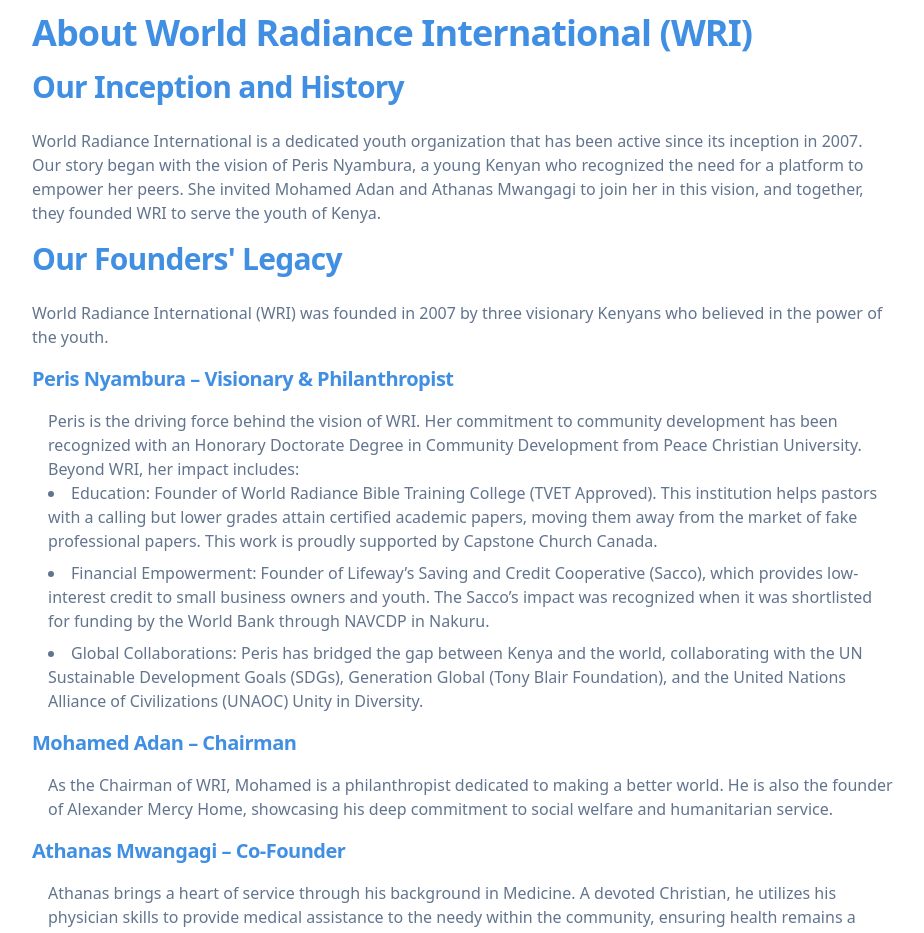
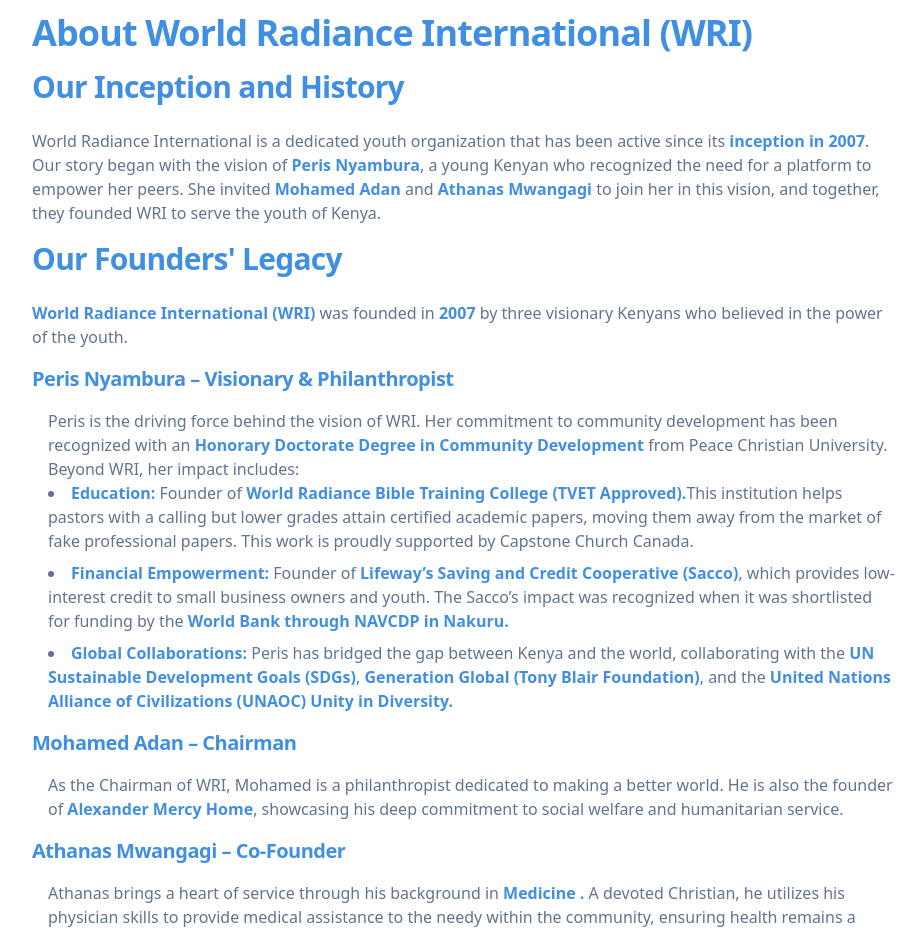
Before and after one commit to codesmithsafrica/kyuid, a Next.js app: page /about in a window 1280 px wide. Shown: the part 100-1033 px from the top of the page, without its empty margins (176-1100 px from the left). Built offline with nearby package versions, Linux system fonts and the light colour scheme.

Commit message:
added bold

```diff
--- a/src/app/about/page.tsx
+++ b/src/app/about/page.tsx
@@ -15,12 +15,24 @@ export default function AboutPage() {
       <div className="prose text-muted-foreground prose-sm mt-6 pb-4 dark:prose-invert">
         <p>
           World Radiance International is a dedicated youth organization that has been active since its
-          inception in 2007.
+         <span style={{
+        color: "#418FE2",
+        fontWeight: "bold"
+      }} > inception in 2007</span>.
         </p>
         <p>
-          Our story began with the vision of Peris Nyambura, a young Kenyan who recognized the
-          need for a platform to empower her peers. She invited Mohamed Adan and Athanas
-          Mwangagi to join her in this vision, and together, they founded WRI to serve the youth of
+          Our story began with the vision of       <span style={{
+        color: "#418FE2",
+        fontWeight: "bold"
+      }} > Peris Nyambura</span>, a young Kenyan who recognized the
+          need for a platform to empower her peers. She invited      <span style={{
+        color: "#418FE2",
+        fontWeight: "bold"
+      }} > Mohamed Adan</span>  and       <span style={{
+        color: "#418FE2",
+        fontWeight: "bold"
+      }} > Athanas
+          Mwangagi</span> to join her in this vision, and together, they founded WRI to serve the youth of
           Kenya.
         </p>
       </div>
@@ -33,7 +45,13 @@ export default function AboutPage() {
       </p> */}
       <div className="prose text-muted-foreground prose-sm mt-6 dark:prose-invert">
         <p>
-          World Radiance International (WRI) was founded in 2007 by three visionary Kenyans who
+         <span style={{
+        color: "#418FE2",
+        fontWeight: "bold"
+      }} > World Radiance International (WRI) </span>was founded in          <span style={{
+        color: "#418FE2",
+        fontWeight: "bold"
+      }} >2007</span>  by three visionary Kenyans who
           believed in the power of the youth.
         </p>
         <h2 style={{
@@ -41,36 +59,72 @@ export default function AboutPage() {
         }} className="text-xl my-4 text-muted-foreground font-semibold tracking-tight">Peris Nyambura – Visionary & Philanthropist</h2>
         <p className="mt-3 ml-4 text-muted-foreground">
           Peris is the driving force behind the vision of WRI. Her commitment to community
-          development has been recognized with an Honorary Doctorate Degree in Community
-          Development from Peace Christian University. Beyond WRI, her impact includes:
+          development has been recognized with an <span style={{
+        color: "#418FE2",
+        fontWeight: "bold"
+      }} >Honorary Doctorate Degree in Community
+          Development</span> from Peace Christian University. Beyond WRI, her impact includes:
         </p>
         <ul className="list-inside ml-4 list-disc">
-          <li className="mb-2">Education: Founder of World Radiance Bible Training College (TVET Approved).
+          <li className="mb-2"><span style={{
+        color: "#418FE2",
+        fontWeight: "bold"
+      }} >Education:</span> Founder of <span style={{
+        color: "#418FE2",
+        fontWeight: "bold"
+      }} >World Radiance Bible Training College (TVET Approved).</span>
             This institution helps pastors with a calling but lower grades attain certified academic
             papers, moving them away from the market of fake professional papers. This work is
             proudly supported by Capstone Church Canada.</li>
-          <li className="mb-2">Financial Empowerment: Founder of Lifeway’s Saving and Credit Cooperative
-            (Sacco), which provides low-interest credit to small business owners and youth. The
-            Sacco’s impact was recognized when it was shortlisted for funding by the World
-            Bank through NAVCDP in Nakuru.</li>
-          <li className="mb-2">Global Collaborations: Peris has bridged the gap between Kenya and the world,
-            collaborating with the UN Sustainable Development Goals (SDGs), Generation
-            Global (Tony Blair Foundation), and the United Nations Alliance of Civilizations
-            (UNAOC) Unity in Diversity.</li>
+          <li className="mb-2"> <span style={{
+        color: "#418FE2",
+        fontWeight: "bold"
+      }} >Financial Empowerment:</span> Founder of  <span style={{
+        color: "#418FE2",
+        fontWeight: "bold"
+      }} >Lifeway’s Saving and Credit Cooperative
+            (Sacco)</span>, which provides low-interest credit to small business owners and youth. The
+            Sacco’s impact was recognized when it was shortlisted for funding by the  <span style={{
+        color: "#418FE2",
+        fontWeight: "bold"
+      }} >World
+            Bank through NAVCDP in Nakuru.</span></li>
+          <li className="mb-2"> <span style={{
+        color: "#418FE2",
+        fontWeight: "bold"
+      }} >Global Collaborations:</span> Peris has bridged the gap between Kenya and the world,
+            collaborating with the  <span style={{
+        color: "#418FE2",
+        fontWeight: "bold"
+      }} >UN Sustainable Development Goals (SDGs)</span>,   <span style={{
+        color: "#418FE2",
+        fontWeight: "bold"
+      }} >Generation
+            Global (Tony Blair Foundation)</span>, and the  <span style={{
+        color: "#418FE2",
+        fontWeight: "bold"
+      }} > United Nations Alliance of Civilizations
+            (UNAOC) Unity in Diversity.</span></li>
         </ul>
         <h2 style={{
           color: "#418FE2"
         }} className="text-xl my-4 font-semibold tracking-tight">Mohamed Adan – Chairman</h2>
         <p className="mt-3 ml-4 text-muted-foreground">
           As the Chairman of WRI, Mohamed is a philanthropist dedicated to making a better world.
-          He is also the founder of Alexander Mercy Home, showcasing his deep commitment to
+          He is also the founder of   <span style={{
+        color: "#418FE2",
+        fontWeight: "bold"
+      }} > Alexander Mercy Home</span>, showcasing his deep commitment to
           social welfare and humanitarian service.
         </p>
         <h2 style={{
           color: "#418FE2"
         }} className="text-xl my-4 text-muted-foreground font-semibold tracking-tight">Athanas Mwangagi – Co-Founder</h2>
         <p className="mt-3 ml-4 text-muted-foreground">
-          Athanas brings a heart of service through his background in Medicine. A devoted Christian,
+          Athanas brings a heart of service through his background in   <span style={{
+        color: "#418FE2",
+        fontWeight: "bold"
+      }} > Medicine .</span> A devoted Christian,
           he utilizes his physician skills to provide medical assistance to the needy within the
           community, ensuring health remains a pillar of our development work.
         </p>
@@ -78,7 +132,10 @@ export default function AboutPage() {
           color: "#418FE2"
         }} className="text-xl my-4 font-semibold tracking-tight">Main Objective</h2>
         <p className="mt-3 text-muted-foreground">
-          Our primary goal is to promote good governance, ethics, and livelihoods, especially
+          Our primary goal is to promote   <span style={{
+        color: "#418FE2",
+        fontWeight: "bold"
+      }} >good governance, ethics, and livelihoods</span> , especially
           amongst the youth. We believe that by equipping young people today, we enable them to
           become effective leaders within their homes and their countries.
         </p>
@@ -86,10 +143,16 @@ export default function AboutPage() {
           color: "#418FE2"
         }} className="text-xl my-4 font-semibold tracking-tight">Our Mandate</h2>
         <p className="mt-3 text-muted-foreground">
-              WRI is mandated to provide training and advocacy. We focus on changing the attitudes of
+              WRI is mandated to provide <span style={{
+        color: "#418FE2",
+        fontWeight: "bold"
+      }} > training and advocacy.</span> We focus on changing the attitudes of
           youth across our specific focus areas:
         </p>
-        <ul className="list-inside list-disc">
+        <ul style={{
+        color: "#418FE2",
+        fontWeight: "bold"
+      }} className="list-inside list-disc">
           <li className="mb-2">Environment</li>
           <li className="mb-2">Culture</li>
           <li className="mb-2">Education</li>
--- a/src/app/contact/page.tsx
+++ b/src/app/contact/page.tsx
@@ -188,6 +188,9 @@ export default function ContactPage() {
 professionals and advocates dedicated to the intellectual and constitutional arming of
 Kenyan youth.
         </p>
+                              <h1 style={{
+        color: "#418FE2"
+      }} className="text-3xl mt-4 mb-6 font-semibold tracking-tight">Our Education & Mentorship Leadership</h1>
         <div className="grid grid-cols-1 md:grid-cols-2 mt-4 lg:grid-cols-3 xl:grid-cols-2 gap-2">
           {teamMembers1.map((member) => (
             <TeamCard
```
